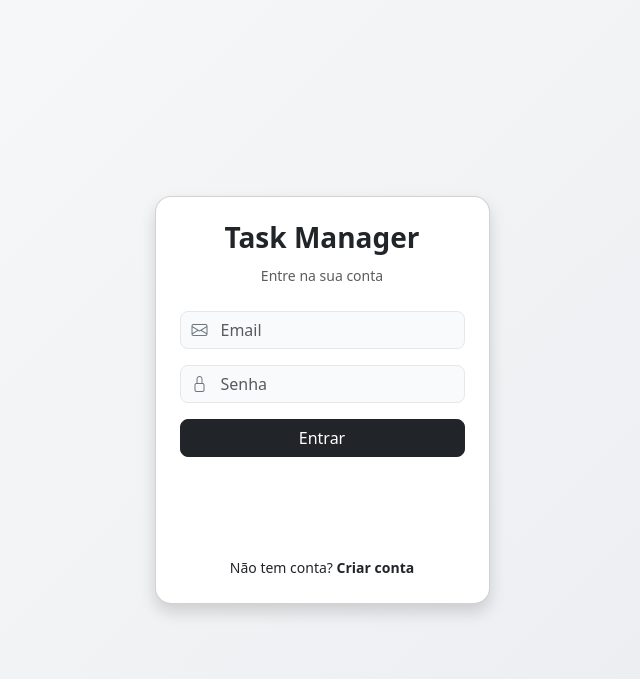
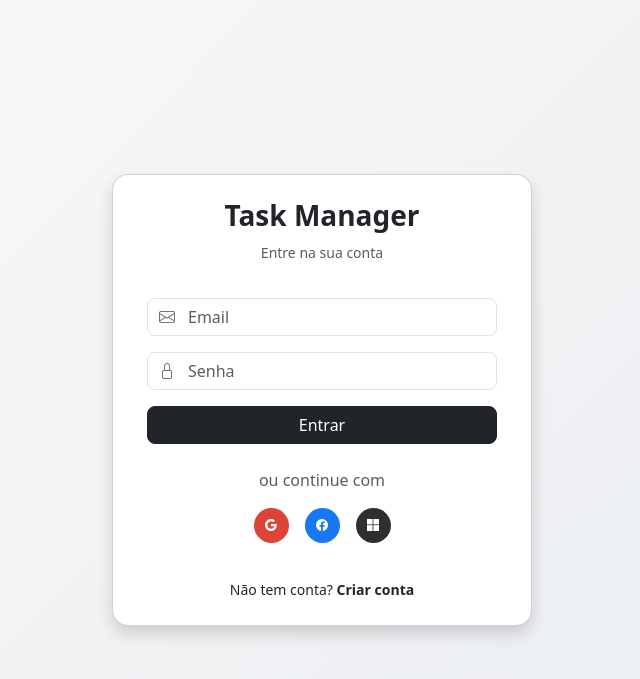
Before and after one commit to ceagamartins/task-manager, a FastAPI app: page /auth in a window 1280 px wide. Shown: the top 679 px of the page, without its empty margins (318-958 px from the left). Run offline with FastAPI, Linux system fonts and the light colour scheme.

Commit message:
Melhorias na tela de login, preparando JWT

```diff
--- a/static/css/auth.css
+++ b/static/css/auth.css
@@ -1,6 +1,6 @@
 body {
     background: linear-gradient(135deg, #f8f9fa, #e9ecef);
-    min-height: 100vh;
+    min-height: 100dvh;
     display: flex;
     align-items: center;
     justify-content: center;
@@ -10,29 +10,23 @@ body {
     width: 100%;
     max-width: 420px;
     border-radius: 16px;
+}
+
+.form-wrapper {
     overflow: hidden;
-    transition: all 0.3s ease;
+    position: relative;
+    width: 100%;
+}
+
+.form-slider {
+    display: flex;
+    width: 200%;
+    transition: transform 0.6s cubic-bezier(.77, 0, .18, 1);
 }
 
 .auth-form {
-    opacity: 0;
-    transform: translateX(30px);
-    transition: all 0.4s ease;
-    position: absolute;
-    width: 100%;
-    pointer-events: none;
-}
-
-.auth-form.active {
-    opacity: 1;
-    transform: translateX(0);
-    position: relative;
-    pointer-events: auto;
-}
-
-.form-wrapper {
-    position: relative;
-    min-height: 220px;
+    width: 50%;
+    padding-right: 10px;
 }
 
 .input-group-custom {
@@ -54,7 +48,7 @@ body {
 }
 
 .input-group-custom input:focus {
-    box-shadow: 0 0 0 3px rgba(0,0,0,0.1);
+    box-shadow: 0 0 0 3px rgba(0, 0, 0, 0.1);
     border-color: #000;
 }
 
@@ -65,7 +59,51 @@ body {
 
 .btn-auth:hover {
     transform: translateY(-2px);
-    box-shadow: 0 8px 20px rgba(0,0,0,0.15);
+    box-shadow: 0 8px 20px rgba(0, 0, 0, 0.15);
+}
+
+.social-login {
+    margin-top: 10px;
+}
+
+.btn-social {
+    border-radius: 8px;
+    transition: all 0.3s ease;
+    font-weight: 500;
+}
+
+.btn-social i {
+    margin-right: 8px;
+}
+
+.btn-google {
+    background-color: #fff;
+    border: 1px solid #ddd;
+}
+
+.btn-google:hover {
+    background-color: #f1f1f1;
+    transform: translateY(-2px);
+}
+
+.btn-facebook {
+    background-color: #1877f2;
+    color: white;
+}
+
+.btn-facebook:hover {
+    background-color: #166fe5;
+    transform: translateY(-2px);
+}
+
+.btn-microsoft {
+    background-color: #2f2f2f;
+    color: white;
+}
+
+.btn-microsoft:hover {
+    background-color: #1f1f1f;
+    transform: translateY(-2px);
 }
 
 .auth-toggle {
@@ -76,3 +114,67 @@ body {
 .auth-toggle:hover {
     color: #000;
 }
+
+.social-btn {
+    width: 35px;
+    height: 35px;
+    border-radius: 50%;
+    border: none;
+    font-size: 12px;
+    display: flex;
+    align-items: center;
+    justify-content: center;
+    cursor: pointer;
+    transition: all 0.3s ease;
+    color: white;
+}
+
+/* Google */
+.social-btn.google {
+    background: #db4437;
+}
+
+/* Facebook */
+.social-btn.facebook {
+    background: #1877f2;
+}
+
+/* Microsoft */
+.social-btn.microsoft {
+    background: #2f2f2f;
+}
+
+/* Hover moderno */
+.social-btn:hover {
+    transform: translateY(-3px) scale(0.95);
+}
+
+.social-btn:active {
+    transform: scale(0.95);
+}
+
+.form-wrapper {
+    overflow: hidden;
+    width: 100%;
+}
+
+.form-slider {
+    display: flex;
+    width: 200%;
+    transition: transform 0.6s cubic-bezier(.77, 0, .18, 1);
+}
+
+.auth-form {
+    width: 50%;
+    padding: 10px;
+}
+
+@media (max-width: 576px) {
+    .auth-form {
+        width: 100vw;
+    }
+
+    .form-slider {
+        width: 200vw;
+    }
+}
--- a/static/js/auth.js
+++ b/static/js/auth.js
@@ -1,32 +1,31 @@
 document.addEventListener("DOMContentLoaded", function () {
 
-    const loginForm = document.getElementById("loginForm");
-    const registerForm = document.getElementById("registerForm");
+    const slider = document.getElementById("formSlider");
     const toggleButton = document.getElementById("toggleButton");
     const toggleText = document.getElementById("toggleText");
     const subtitle = document.getElementById("authSubtitle");
 
-    toggleButton.addEventListener("click", function () {
+    let isLogin = true;
 
-        const isLoginActive = loginForm.classList.contains("active");
+    toggleButton.addEventListener("click", () => {
 
-        if (isLoginActive) {
-            loginForm.classList.remove("active");
-            registerForm.classList.add("active");
+        formSlider.style.transform = isLogin
+            ? "translateX(-50%)"
+            : "translateX(0%)";
 
-            subtitle.innerText = "Crie sua conta";
-            toggleText.innerText = "Já possui conta?";
-            toggleButton.innerText = "Entrar";
+        subtitle.textContent = isLogin
+            ? "Crie sua conta"
+            : "Entre na sua conta";
 
-        } else {
-            registerForm.classList.remove("active");
-            loginForm.classList.add("active");
+        toggleText.textContent = isLogin
+            ? "Já tem conta?"
+            : "Não tem conta?";
 
-            subtitle.innerText = "Entre na sua conta";
-            toggleText.innerText = "Não tem conta?";
-            toggleButton.innerText = "Criar conta";
-        }
+        toggleButton.textContent = isLogin
+            ? "Entrar"
+            : "Criar conta";
 
+        isLogin = !isLogin;
     });
 
 });
--- a/templates/auth.html
+++ b/templates/auth.html
@@ -6,10 +6,11 @@
     <meta name="viewport" content="width=device-width, initial-scale=1">
     <title>Login - Task Manager</title>
 
+    <!-- Bootstrap -->
     <link href="https://cdn.jsdelivr.net/npm/bootstrap@5.3.2/dist/css/bootstrap.min.css" rel="stylesheet">
     <link href="https://cdn.jsdelivr.net/npm/bootstrap-icons@1.11.1/font/bootstrap-icons.css" rel="stylesheet">
 
-    <link rel="stylesheet" href="/static/css/style.css">
+    <!-- CSS -->
     <link rel="stylesheet" href="/static/css/auth.css">
 </head>
 
@@ -25,41 +26,65 @@
             </div>
 
             <div class="form-wrapper">
+                <div class="form-slider" id="formSlider">
 
                     <!-- LOGIN -->
-                <form id="loginForm" class="auth-form active">
+                    <form class="auth-form" id="loginForm">
+
                         <div class="mb-3 input-group-custom">
                             <i class="bi bi-envelope"></i>
-                        <input type="email" class="form-control" placeholder="Email" required>
+                            <input type="email" class="form-control" id="loginEmail" placeholder="Email" required>
                         </div>
 
                         <div class="mb-3 input-group-custom">
                             <i class="bi bi-lock"></i>
-                        <input type="password" class="form-control" placeholder="Senha" required>
+                            <input type="password" class="form-control" id="loginPassword" placeholder="Senha" required>
                         </div>
 
-                    <div class="d-grid">
+                        <div class="d-grid mb-3">
                             <button type="submit" class="btn btn-dark btn-auth">
                                 Entrar
                             </button>
                         </div>
+
+                        <div class="social-login mt-4 text-center">
+                            <p class="text-muted mb-3">ou continue com</p>
+
+                            <div class="d-flex justify-content-center gap-3">
+
+                                <button class="social-btn google">
+                                    <i class="bi bi-google"></i>
+                                </button>
+
+                                <button class="social-btn facebook">
+                                    <i class="bi bi-facebook"></i>
+                                </button>
+
+                                <button class="social-btn microsoft">
+                                    <i class="bi bi-microsoft"></i>
+                                </button>
+
+                            </div>
+                        </div>
+
                     </form>
 
                     <!-- REGISTER -->
-                <form id="registerForm" class="auth-form">
+                    <form class="auth-form" id="registerForm">
+
                         <div class="mb-3 input-group-custom">
                             <i class="bi bi-person"></i>
-                        <input type="text" class="form-control" placeholder="Nome" required>
+                            <input type="text" class="form-control" id="registerName" placeholder="Nome" required>
                         </div>
 
                         <div class="mb-3 input-group-custom">
                             <i class="bi bi-envelope"></i>
-                        <input type="email" class="form-control" placeholder="Email" required>
+                            <input type="email" class="form-control" id="registerEmail" placeholder="Email" required>
                         </div>
 
                         <div class="mb-3 input-group-custom">
                             <i class="bi bi-lock"></i>
-                        <input type="password" class="form-control" placeholder="Senha" required>
+                            <input type="password" class="form-control" id="registerPassword" placeholder="Senha" required>
                         </div>
 
                         <div class="d-grid">
@@ -67,8 +92,10 @@
                                 Criar Conta
                             </button>
                         </div>
+
                     </form>
 
+                </div>
             </div>
 
             <div class="text-center mt-4">
```
Lines whose indentation alone changed are shown as unchanged.
